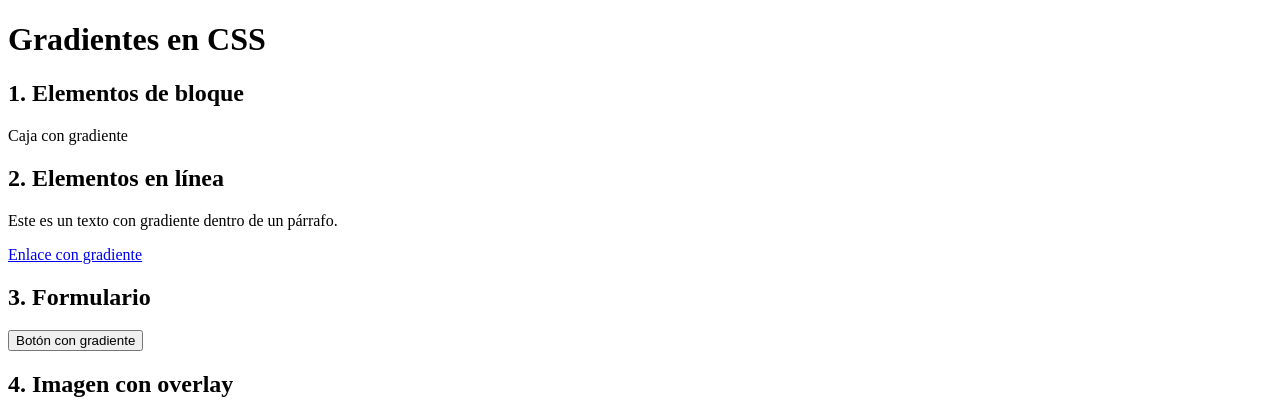
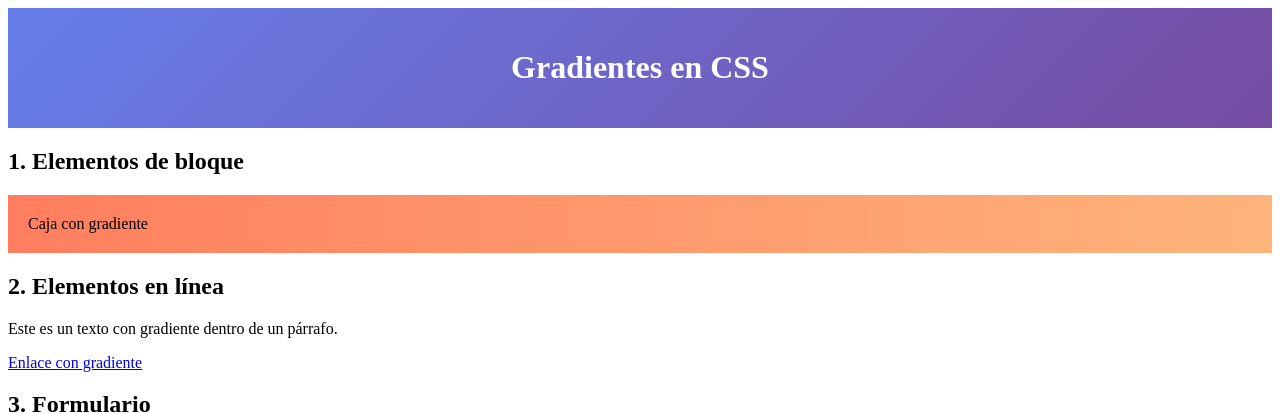
Before and after one commit to Viizzzxx/26ProgWebVictorMartinez, a plain HTML site: page gradiante-css/index.html in a window 1280 px wide. Shown: the top 414 px of the page. Drawn offline with Linux system fonts and the light colour scheme.

Commit message:
Se agregó el ejercicio 1 de bloques con gradientes

```diff
--- a/gradiante-css/index.html
+++ b/gradiante-css/index.html
@@ -3,7 +3,7 @@
 <head>
  <meta charset="UTF-8">
  <title>Práctica Gradientes</title>
- <link rel="stylesheet" href="styles.css">
+ <link rel="stylesheet" href="style.css">
 </head>
 <body>
 
--- /dev/null
+++ b/gradiante-css/style.css
@@ -0,0 +1,13 @@
+/* 1. Bloques */
+header {
+ background: linear-gradient(135deg, #667eea, #764ba2);
+ color: white;
+ padding: 20px;
+ text-align: center;
+}
+
+.caja {
+ background: linear-gradient(to right, #ff7e5f, #feb47b);
+ padding: 20px;
+ margin-top: 10px;
+}
```
